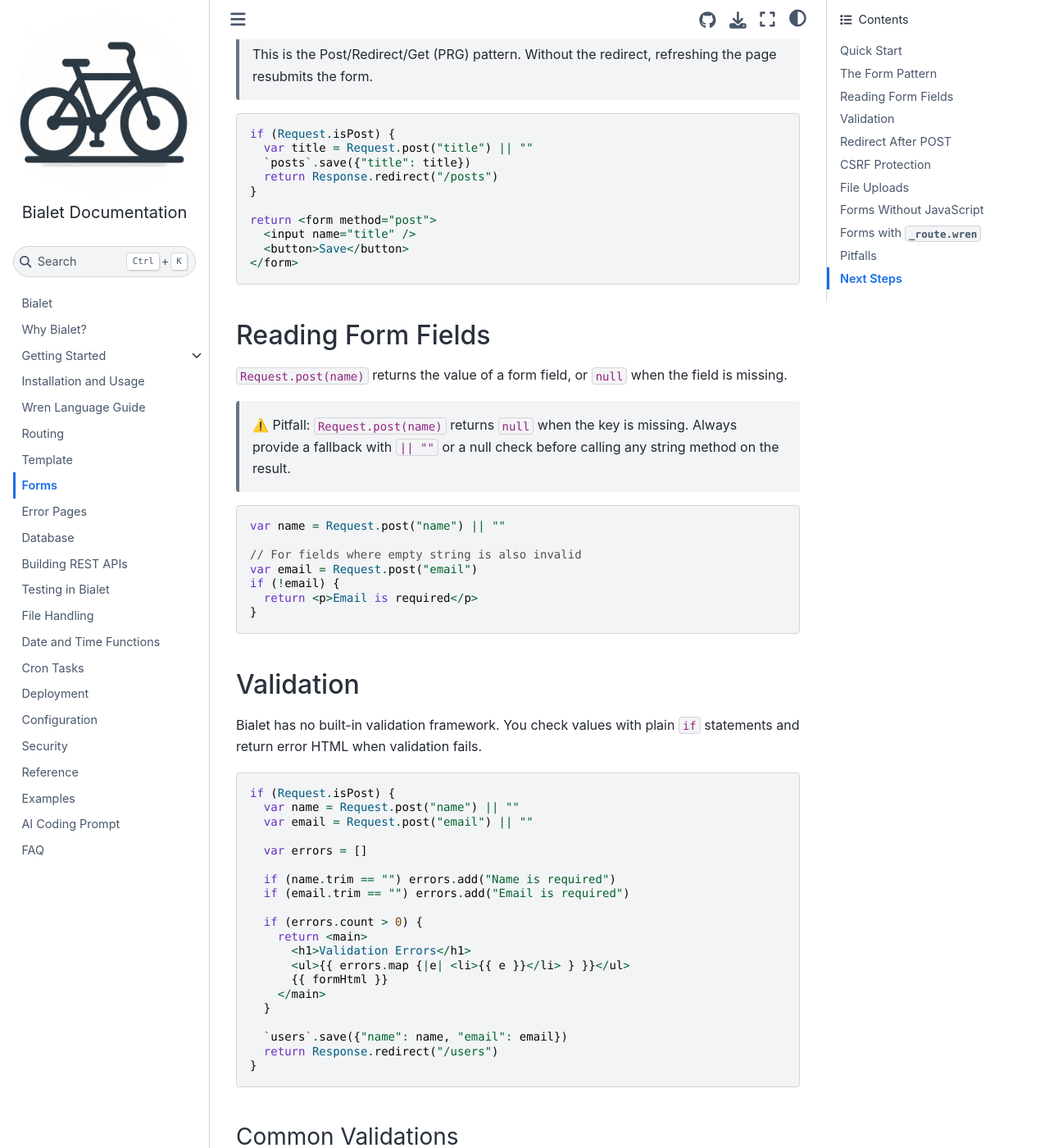
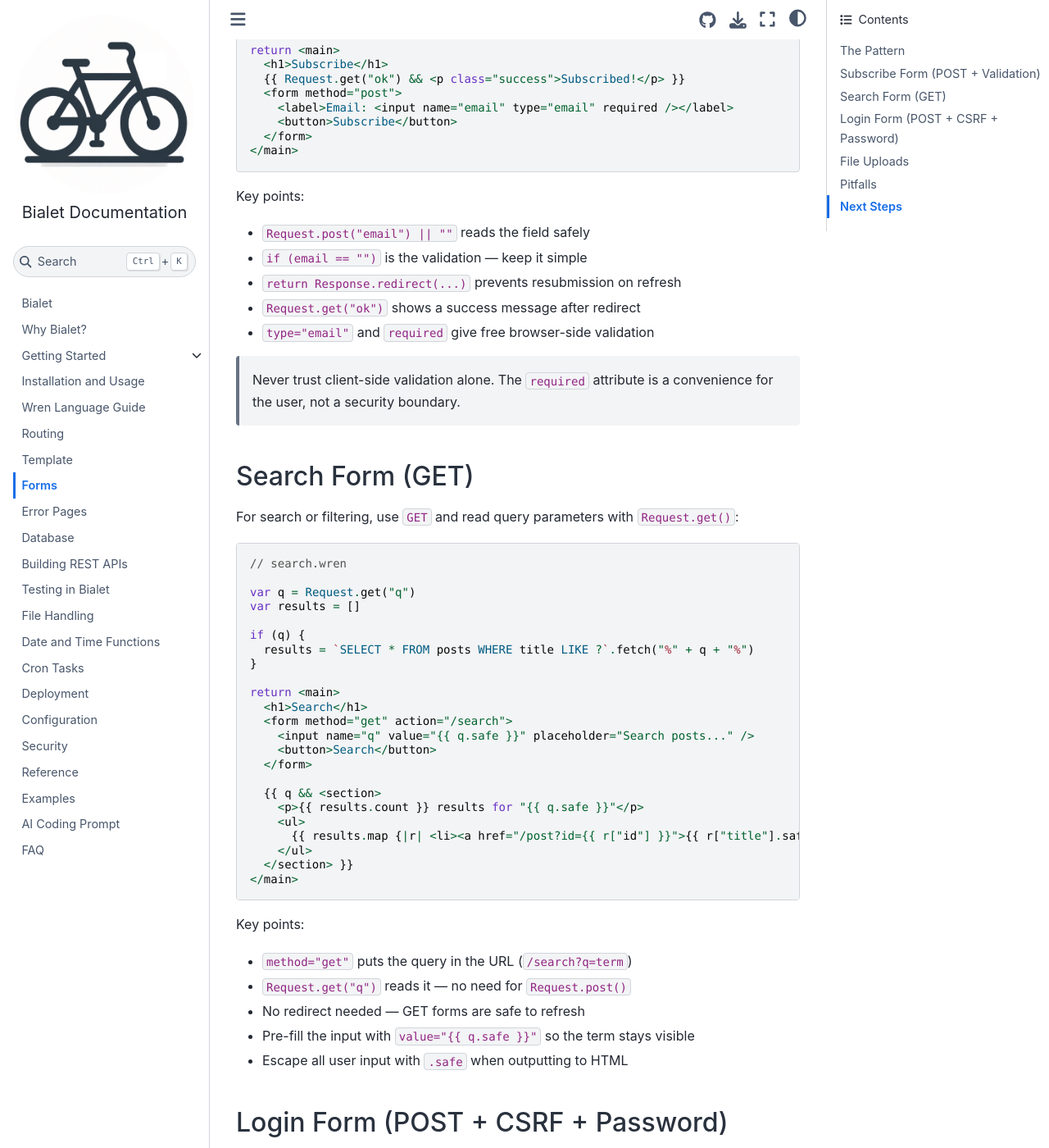
Before and after one commit to bialet/bialet, a Sphinx documentation site: the page built from docs/forms.md, in a window 1280 px wide and 1400 px high, scrolled down 1079 px. Shown: the whole window at 82% size. Built offline with Sphinx 7.4.7 and the Sphinx Book theme 1.1.4, drawn with Linux system fonts in a browser that asks for light colours; the version number could not be read and is left out; some of the changed text lies outside the part shown.

Commit message:
docs: simplify forms guide — subscribe, search, and login examples with CSRF

````diff
--- a/docs/forms.md
+++ b/docs/forms.md
@@ -1,177 +1,117 @@
 # Forms
 
-Bialet handles form submissions with plain HTML forms and a few Wren methods.
-No magic, no auto-binding — a `<form>` sends data, your `.wren` file reads it,
-and you decide what happens next.
+Bialet handles forms with plain HTML and a few Wren methods. A `<form>`
+sends data, your `.wren` file reads it, and you decide what happens next.
 
-## Quick Start
+## The Pattern
+
+Every form page follows the same three steps:
 
 ```wren
-// contact.wren — handles /contact
+if (Request.isPost) {
+  // 1. Read the fields
+  var name = Request.post("name") || ""
+
+  // 2. Process (validate, save)
+  `users`.save({"name": name})
+
+  // 3. Redirect to avoid resubmission
+  return Response.redirect("/users")
+}
+
+// GET — show the form
+return <form method="post">
+  <input name="name" />
+  <button>Save</button>
+</form>
+```
+
+> ⚠️ Pitfall: `Request.post(name)` returns `null` when the key is missing.
+> Always guard with `|| ""` or a null check before string operations.
+
+## Subscribe Form (POST + Validation)
+
+A simple email subscription form with basic validation:
+
+```wren
+// subscribe.wren
 
 if (Request.isPost) {
-  var name = Request.post("name") || ""
   var email = Request.post("email") || ""
-  var message = Request.post("message") || ""
 
-  // Validate
-  if (name == "" || email == "" || message == "") {
-    return <p class="error">All fields are required.</p>
+  if (email == "") {
+    return <p class="error">Email is required.</p>
   }
 
-  // Save to database
-  `INSERT INTO messages (name, email, message) VALUES (?, ?, ?)`.query([name, email, message])
-
-  // Redirect to avoid resubmission
-  return Response.redirect("/contact?sent=1")
+  `INSERT INTO subscribers (email) VALUES (?)`.query(email)
+  return Response.redirect("/subscribe?ok=1")
 }
 
-// GET request — show the form
 return <main>
-  <h1>Contact Us</h1>
-  {{ Request.get("sent") && <p class="success">Message sent!</p> }}
+  <h1>Subscribe</h1>
+  {{ Request.get("ok") && <p class="success">Subscribed!</p> }}
   <form method="post">
-    <label>Name: <input name="name" /></label>
-    <label>Email: <input name="email" type="email" /></label>
-    <label>Message: <textarea name="message"></textarea></label>
-    <button type="submit">Send</button>
+    <label>Email: <input name="email" type="email" required /></label>
+    <button>Subscribe</button>
   </form>
 </main>
 ```
 
-## The Form Pattern
+Key points:
+- `Request.post("email") || ""` reads the field safely
+- `if (email == "")` is the validation — keep it simple
+- `return Response.redirect(...)` prevents resubmission on refresh
+- `Request.get("ok")` shows a success message after redirect
+- `type="email"` and `required` give free browser-side validation
 
-Every form-handling page follows the same three-step pattern:
+> Never trust client-side validation alone. The `required` attribute is a
+> convenience for the user, not a security boundary.
 
-1. **Check** — `Request.isPost` determines if the form was submitted
-2. **Process** — read fields, validate, save to database
-3. **Redirect** — send the browser elsewhere to prevent duplicate submissions
+## Search Form (GET)
 
-> This is the Post/Redirect/Get (PRG) pattern. Without the redirect, refreshing
-> the page resubmits the form.
+For search or filtering, use `GET` and read query parameters with
+`Request.get()`:
 
 ```wren
-if (Request.isPost) {
-  var title = Request.post("title") || ""
-  `posts`.save({"title": title})
-  return Response.redirect("/posts")
+// search.wren
+
+var q = Request.get("q")
+var results = []
+
+if (q) {
+  results = `SELECT * FROM posts WHERE title LIKE ?`.fetch("%" + q + "%")
 }
 
-return <form method="post">
-  <input name="title" />
-  <button>Save</button>
-</form>
+return <main>
+  <h1>Search</h1>
+  <form method="get" action="/search">
+    <input name="q" value="{{ q.safe }}" placeholder="Search posts..." />
+    <button>Search</button>
+  </form>
+
+  {{ q && <section>
+    <p>{{ results.count }} results for "{{ q.safe }}"</p>
+    <ul>
+      {{ results.map {|r| <li><a href="/post?id={{ r["id"] }}">{{ r["title"].safe }}</a></li> } }}
+    </ul>
+  </section> }}
+</main>
 ```
 
-## Reading Form Fields
+Key points:
+- `method="get"` puts the query in the URL (`/search?q=term`)
+- `Request.get("q")` reads it — no need for `Request.post()`
+- No redirect needed — GET forms are safe to refresh
+- Pre-fill the input with `value="{{ q.safe }}"` so the term stays visible
+- Escape all user input with `.safe` when outputting to HTML
 
-`Request.post(name)` returns the value of a form field, or `null` when the
-field is missing.
+## Login Form (POST + CSRF + Password)
 
-> ⚠️ Pitfall: `Request.post(name)` returns `null` when the key is missing.
-> Always provide a fallback with `|| ""` or a null check before calling any
-> string method on the result.
+A login form with CSRF protection and password verification:
 
 ```wren
-var name = Request.post("name") || ""
+// login.wren
 
-// For fields where empty string is also invalid
-var email = Request.post("email")
-if (!email) {
-  return <p>Email is required</p>
-}
-```
-
-## Validation
-
-Bialet has no built-in validation framework. You check values with plain
-`if` statements and return error HTML when validation fails.
-
-```wren
-if (Request.isPost) {
-  var name = Request.post("name") || ""
-  var email = Request.post("email") || ""
-
-  var errors = []
-
-  if (name.trim == "") errors.add("Name is required")
-  if (email.trim == "") errors.add("Email is required")
-
-  if (errors.count > 0) {
-    return <main>
-      <h1>Validation Errors</h1>
-      <ul>{{ errors.map {|e| <li>{{ e }}</li> } }}</ul>
-      {{ formHtml }}
-    </main>
-  }
-
-  `users`.save({"name": name, "email": email})
-  return Response.redirect("/users")
-}
-```
-
-### Common Validations
-
-```wren
-// Required field
-if (Request.post("title") || "" == "") {
-  return <p>Title is required</p>
-}
-
-// Numeric range
-var age = Num.fromString(Request.post("age") || "0")
-if (age < 18 || age > 120) {
-  return <p>Age must be between 18 and 120</p>
-}
-
-// Checkbox (returns null when unchecked)
-var agreed = Request.post("terms") == "on"
-
-// Radio button or select
-var choice = Request.post("vote") || ""
-if (choice == "") {
-  return <p>Please select an option</p>
-}
-```
-
-## Redirect After POST
-
-Always redirect after a successful form submission. Use
-`return Response.redirect(path)` — both keywords are required.
-
-```wren
-// Correct — both return and redirect
-if (Request.isPost) {
-  `tasks`.save({"description": Request.post("description") || ""})
-  return Response.redirect("/")
-}
-
-// Wrong — missing return, causes a double-response error
-if (Request.isPost) {
-  `tasks`.save({"description": Request.post("description") || ""})
-  Response.redirect("/")
-}
-// Execution continues here and tries to send a second response
-```
-
-Pass success flags through query parameters:
-
-```wren
-return Response.redirect("/?created=1")
-```
-
-Then read it on the next page:
-
-```wren
-{{ Request.get("created") && <p class="success">Item created!</p> }}
-```
-
-## CSRF Protection
-
-Bialet includes built-in CSRF tokens through `Session`. Add the token to
-every state-changing form and verify it on submission.
-
-```wren
 var session = Session.new()
 
 if (Request.isPost) {
@@ -179,37 +119,63 @@
     Response.status(403)
     return <p>Invalid form submission.</p>
   }
-  // Process the form...
-  return Response.redirect("/")
+
+  var email = Request.post("email") || ""
+  var password = Request.post("password") || ""
+
+  var user = `SELECT * FROM users WHERE email = ?`.first(email)
+
+  if (user && Util.verify(password, user["password"])) {
+    session.login(user["id"])
+    return Response.redirect("/dashboard")
+  }
+
+  return <main>
+    <p class="error">Invalid email or password.</p>
+    {{ loginForm(session) }}
+  </main>
 }
 
-return <form method="post">
-  {{ session.csrf }}
-  <input name="title" />
-  <button>Save</button>
-</form>
+return loginForm(session)
 ```
 
-- `Session.csrf` renders a hidden `<input>` field with the token
-- `Session.csrfOk` returns `true` when the submitted token matches
+```wren
+loginForm(session) { <main>
+  <h1>Login</h1>
+  <form method="post">
+    {{ session.csrf }}
+    <label>Email: <input name="email" type="email" required /></label>
+    <label>Password: <input name="password" type="password" required /></label>
+    <button>Login</button>
+  </form>
+</main> }
+```
 
-See the [Security](security.md) guide for details on CSRF and the
-`Secure`/`HttpOnly`/`SameSite` cookie defaults.
+Key points:
+- `Session.csrf` renders a hidden token field — put it in every
+  state-changing form
+- `Session.csrfOk` verifies the token on submit — check it before processing
+- `Util.verify(password, hash)` checks the password against the stored hash
+  (see [Security](security.md) for how to hash passwords with `Util.hash`)
+- `session.login(id)` persists the session
+- Show the same form with an error message on failed login, no redirect
+
+> ⚠️ Pitfall: never store plaintext passwords. Use `Util.hash(password)` to
+> create the hash, store that in the database, and verify with
+> `Util.verify(password, storedHash)`. See the full [Security](security.md)
+> guide for details on passwords, CSRF, and session defaults.
 
 ## File Uploads
 
-Set `enctype="multipart/form-data"` on your form to upload files. Bialet
-stores files in the SQLite database, not on disk.
+Set `enctype="multipart/form-data"` on the form and read the file with
+`Request.file()`:
 
 ```wren
 if (Request.isPost) {
   var file = Request.file("attachment")
-
-  if (!file) {
-    return <p>No file was uploaded.</p>
+  if (file) {
+    return <p>Uploaded: {{ file.name }} ({{ file.size }} bytes)</p>
   }
-
-  return <p>Uploaded: {{ file.name }} ({{ file.size }} bytes)</p>
 }
 
 return <form method="post" enctype="multipart/form-data">
@@ -218,99 +184,25 @@
 </form>
 ```
 
-Files are permanent by default when accessed through `Request.file()`. You
-can mark a file as temporary with `file.temporary()` — temporary files are
-automatically deleted within a day.
-
-```wren
-var file = Request.file("attachment")
-if (file) {
-  file.temporary()  // Cleaned up automatically
-  var content = file.read()
-  // Process the content...
-}
-```
-
-The maximum upload size is 10 MB by default.
-
-To serve a file back, use `Response.file(id)`:
-
-```wren
-var file = `SELECT id, name FROM BIALET_FILES WHERE id = ?`.first([id])
-if (file) {
-  return Response.file(id)
-}
-```
-
-See the [File Handling](file.md) guide for the full file API.
-
-## Forms Without JavaScript
-
-Bialet forms work without JavaScript. Use standard HTML attributes for
-client-side behavior:
-
-```wren
-<form method="post">
-  <input name="title" required />
-  <input name="email" type="email" required />
-  <textarea name="body" minlength="10"></textarea>
-  <input name="age" type="number" min="18" max="120" />
-  <button>Submit</button>
-</form>
-```
-
-The `required`, `type`, `min`, `max`, and `minlength` attributes trigger
-browser-native validation first. Server-side validation is still necessary
-— never rely on client-side checks alone.
-
-## Forms with `_route.wren`
-
-When using a dynamic route, the form still lives in the same file:
-
-```wren
-// admin/posts/_route.wren
-
-if (Request.isPost) {
-  var postId = Request.post("id") || ""
-  var title = Request.post("title") || ""
-  `posts`.save({"id": postId, "title": title})
-  return Response.redirect("/admin/posts")
-}
-
-var id = Request.route(0)
-var post = `SELECT * FROM posts WHERE id = ?`.first([id])
-
-return <main>
-  <h1>Edit Post</h1>
-  <form method="post">
-    <input type="hidden" name="id" value="{{ post["id"] }}" />
-    <label>Title: <input name="title" value="{{ post["title"].safe }}" /></label>
-    <button>Save</button>
-  </form>
-</main>
-```
-
-> ⚠️ Pitfall: when pre-filling form values from the database, escape them
-> with `.safe` to prevent attribute-injection attacks. Any string you output
-> into an HTML attribute must be escaped.
+Files are stored in the SQLite database. See the [File Handling](file.md)
+guide for the full API.
 
 ## Pitfalls
 
-- **`Request.post()` returns `null`** — always fall back with `|| ""` or a
-  null check before string operations.
-- **Missing `return` before `Response.redirect()`** — the redirect sends
-  headers, then the code below still runs and tries to send a body.
-- **No `.safe` on pre-filled values** — database values interpolated into
-  HTML must be escaped, including in `<input value="...">` attributes.
-- **Forgetting CSRF on state-changing forms** — browsers with SameSite=Lax
-  may block some CSRF, but the explicit token check is still required.
-- **Relying on client-side validation alone** — browser-side `required` and
-  `type="email"` are conveniences, not security. Always validate on the
-  server.
+- **`Request.post()` returns `null`** — always `|| ""` before string ops.
+- **Missing `return` before `Response.redirect()`** — causes double-response
+  errors. Always `return Response.redirect(...)`.
+- **No `.safe` on user input in HTML** — every untrusted string must be
+  escaped, including in `<input value="...">` attributes.
+- **Forgetting CSRF on state-changing forms** — `{{ session.csrf }}` in the
+  form, `session.csrfOk` in the handler.
+- **Plaintext passwords** — use `Util.hash` / `Util.verify`, never store raw
+  passwords in the database.
 
 ## Next Steps
 
-- Set up CSRF protection with [Session](security.md)
-- Learn about handling [files](file.md) in detail
-- Understand [routing](routing.md) for where to place your form handlers
-- See [database](database.md) for saving form data with parameterized queries
+- [Security](security.md) — CSRF, password hashing, session defaults, XSS
+- [File Handling](file.md) — uploading, serving, and managing files
+- [Database](database.md) — saving form data with parameterized queries
+- [Routing](routing.md) — where to place form handlers with query params vs
+  `_route.wren`
````
